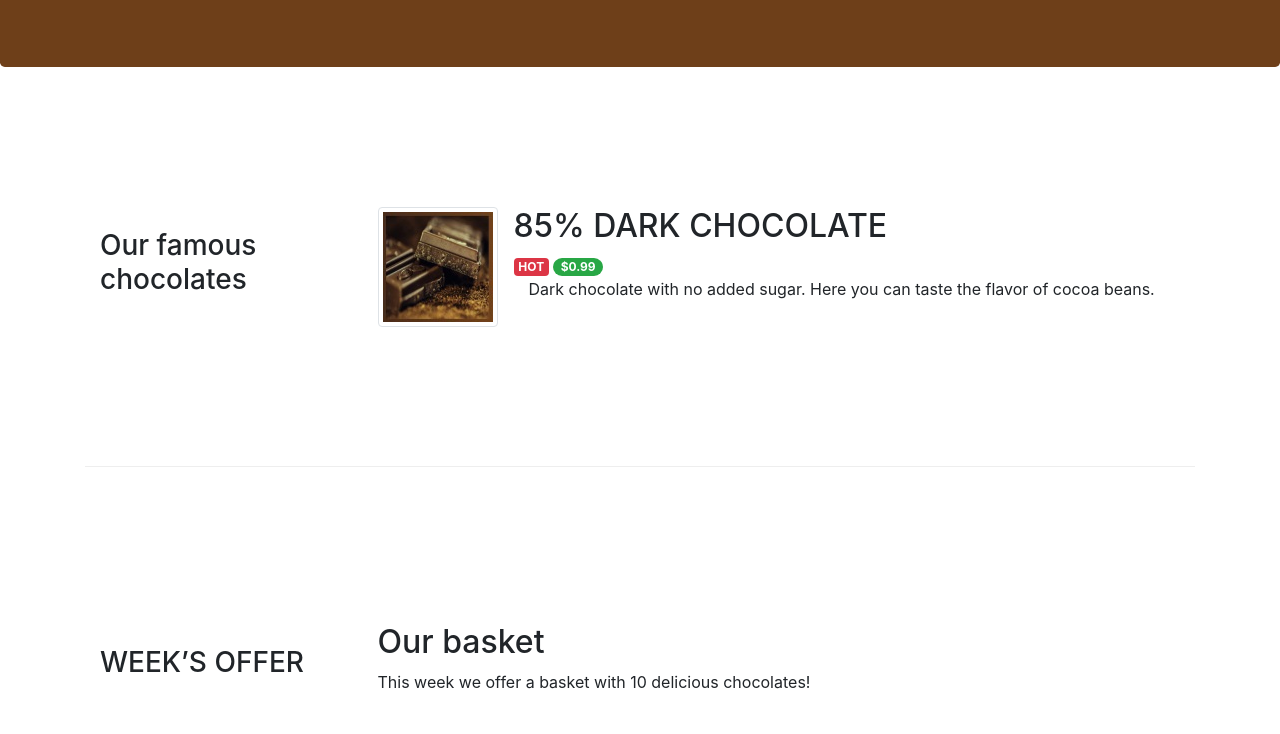
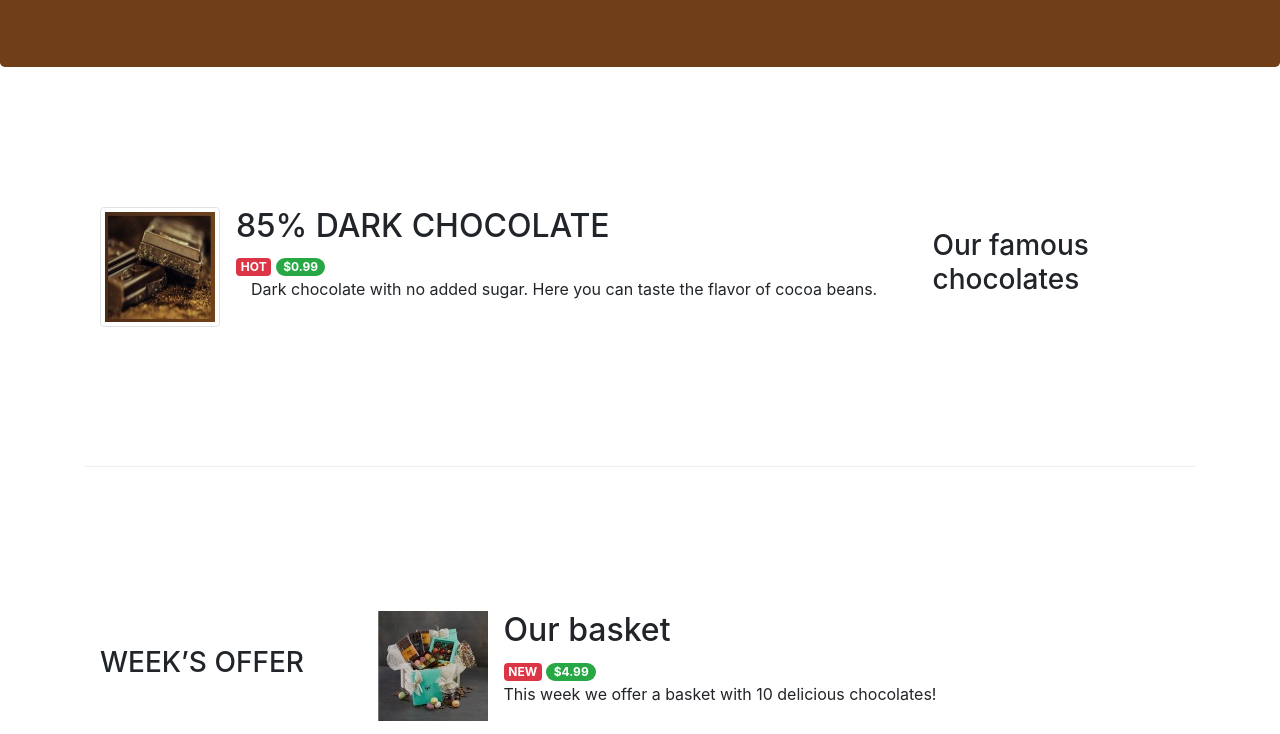
Before and after one commit to annacodecreate/leChocolat, a website: page index.html in a window 1280 px wide. Shown: the part 246-980 px from the top of the page. Drawn offline with nearby package versions, Linux system fonts and the light colour scheme.

Commit message:
Bootstrap Assignment 4 Task

```diff
--- a/index.html
+++ b/index.html
@@ -56,7 +56,7 @@
     </header>
 
     <div class="container">
-        <div class="row row-content align-items-center">
+        <div class="row flex-row-reverse row-content align-items-center">
             <div class="col-sm-4 col-md-3">
                 <h3>Our famous chocolates</h3>
             </div>
@@ -71,7 +71,7 @@
                                 <p class="col d-none d-md-block">Dark chocolate with no added sugar.
                                 Here you can taste the flavor of cocoa beans.</p>
                             </div>
-        </div>
+                    </div>
             </div>
         </div>
 
@@ -81,8 +81,17 @@
                 <h3>WEEK’S OFFER</h3>
             </div>
             <div class="col-sm col-md">
-                <h2>Our basket</h2>
-                <p class="d-none d-sm-block">This week we offer a basket with 10 delicious chocolates! </p>
+                <div class="media">
+                    <img class="d-flex mr-3 img thumbnail align-self-center" src="images/promotion.jpg" alt="week's offer">
+                    <div class="media-body">
+                        <h2>Our basket</h2>
+                        <span class="badge badge-danger">NEW</span>
+                        <span class="badge badge-pill badge-success">$4.99</span>
+                        <p class="d-none d-sm-block">This week we offer a basket with 10 delicious chocolates! </p>
+                    </div>
+
+                </div>
+
             </div>
         </div>
 
```
